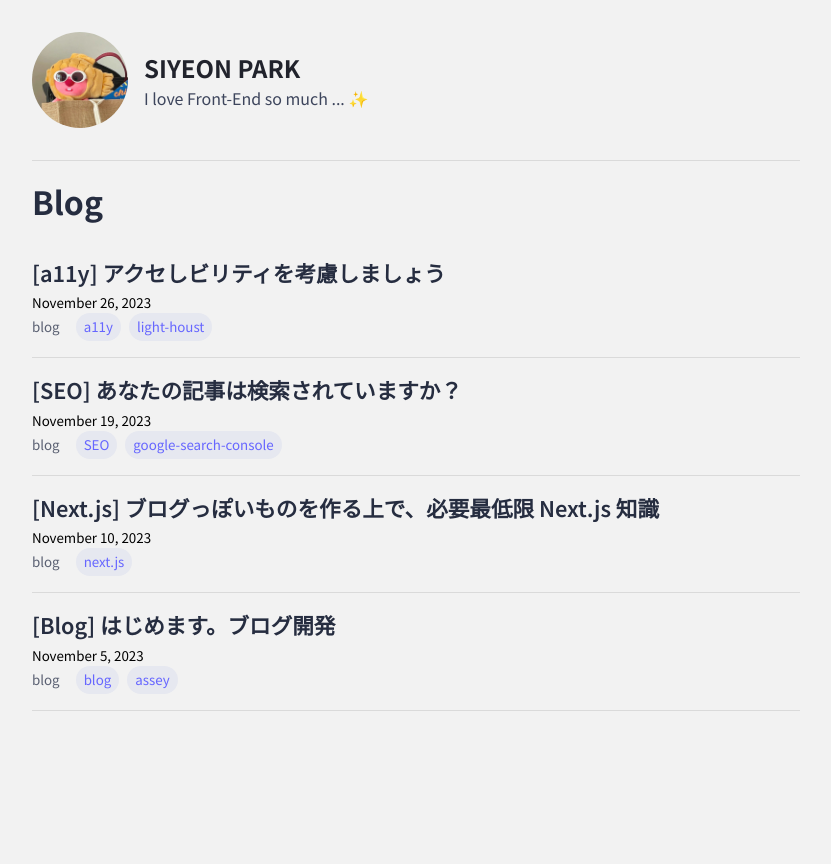
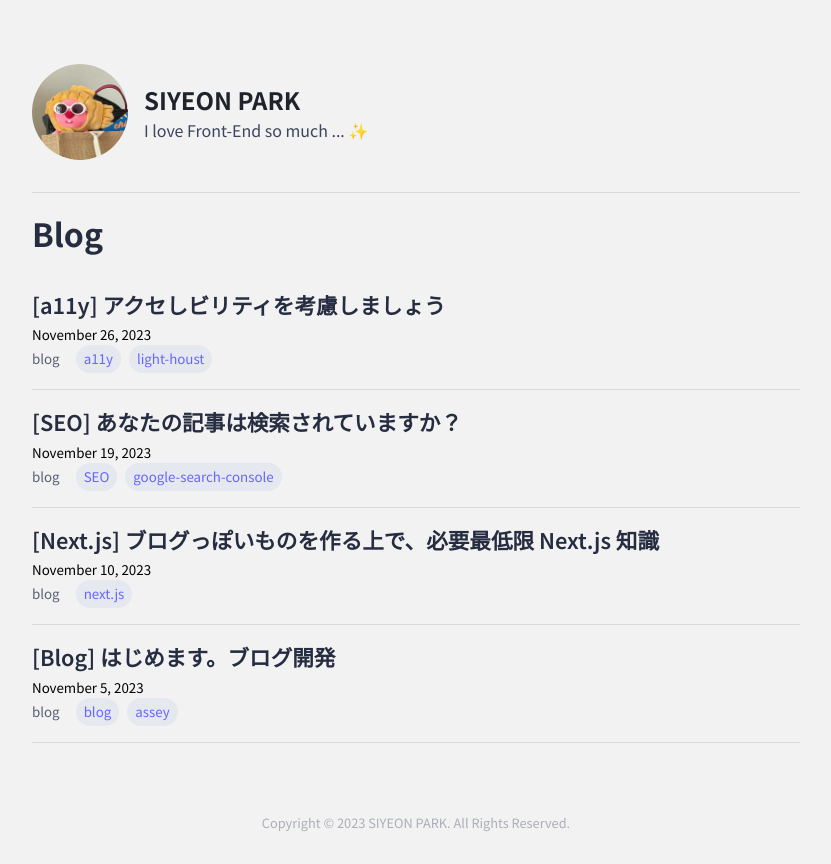
Before and after one commit to next-shiyon/devlog, a Next.js app: page / in a window 1280 px wide. Shown: the whole page, without its empty margins (224-1055 px from the left). Before the commit the page ends 800 px from the top, so only its background shows below. Built offline with nearby package versions, Linux system fonts and the light colour scheme.

Commit message:
💄 footer 追加

```diff
--- a/components/layout.module.scss
+++ b/components/layout.module.scss
@@ -1,9 +1,11 @@
 .container {
+  position: relative;
   display: flex;
   flex-direction: column;
   gap: var(--spacing-sm);
   max-width: 768px;
-  margin: var(--spacing-md) auto auto;
+  min-height: 100vh;
+  margin: var(--spacing-lg) auto auto;
 }
 
 .header-container {
@@ -32,5 +34,25 @@
 }
 
 .backToHome {
-  margin: 3rem 0 0;
+  margin: 5rem 0;
+
+  > a {
+    color: var(--color-action);
+    text-decoration: none;
+  }
+
+  > a:hover {
+    text-decoration: underline;
+  }
 }
+
+.footer {
+  padding: var(--spacing-md);
+  position: absolute;
+  text-align: center;
+  font-size: 0.8rem;
+  color: var(--color-gray-400);
+  width: 100%;
+  bottom: 0;
+  left: 0;
+}
--- a/components/layout.tsx
+++ b/components/layout.tsx
@@ -29,6 +29,7 @@ const Layout = ({ children, home }: Props) => {
         />
       </Head>
 
+      {home && (
         <header>
           <figure className={styles["header-container"]}>
             <Image
@@ -44,14 +45,19 @@ const Layout = ({ children, home }: Props) => {
             </figcaption>
           </figure>
         </header>
+      )}
 
       <main>{children}</main>
 
       {!home && (
-        <div className={styles.backToHome}>
+        <div className={styles["backToHome"]}>
           <Link href="/">← Back to home</Link>
         </div>
       )}
+
+      <footer className={styles["footer"]}>
+        Copyright © 2023 SIYEON PARK. All Rights Reserved.
+      </footer>
     </div>
   );
 };
```
Lines whose indentation alone changed are shown as unchanged.
